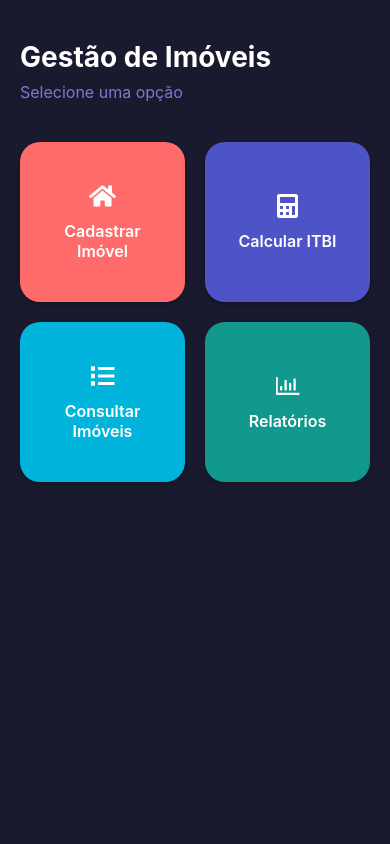
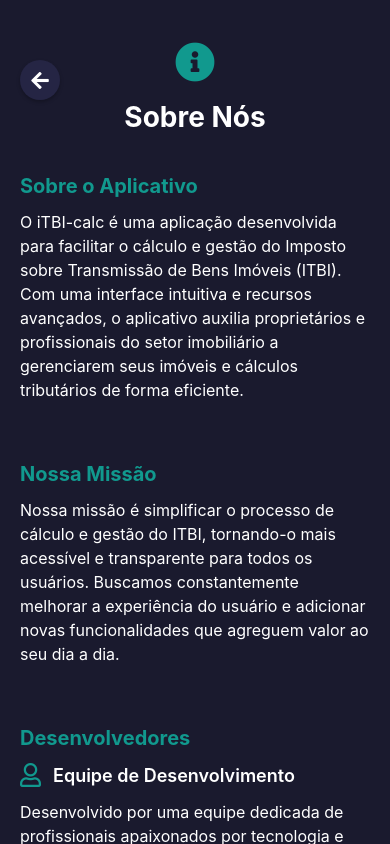
Before and after one commit to lucasskt18/iTBI-calc, a React Native app: screen /AboutUs in a window 390 px wide. Built offline with nearby package versions, Linux system fonts and the light colour scheme.

Commit message:
Add About Us screen to navigation and update HomeScreen

```diff
--- a/src/navigation/AppNavigator.tsx
+++ b/src/navigation/AppNavigator.tsx
@@ -6,6 +6,7 @@
 import CalculateITBIScreen from '../screens/CalculateITBIScreen';
 import ListPropertiesScreen from '../screens/ListPropertiesScreen';
 import EditPropertyScreen from '../screens/EditPropertyScreen';
+import AboutUsScreen from '../screens/AboutUsScreen';
 
 const Stack = createNativeStackNavigator();
 
@@ -62,6 +63,13 @@
             animation: 'slide_from_right',
           }}
         />
+        <Stack.Screen
+          name="AboutUs"
+          component={AboutUsScreen}
+          options={{
+            animation: 'slide_from_right',
+          }}
+        />
       </Stack.Navigator>
     </NavigationContainer>
   );
--- /dev/null
+++ b/src/screens/AboutUsScreen.tsx
@@ -0,0 +1,103 @@
+import React from 'react';
+import { View, StyleSheet, Text, ScrollView, SafeAreaView, StatusBar } from 'react-native';
+import { Icon } from '@rneui/themed';
+import BackButton from '../components/BackButton';
+
+export default function AboutUsScreen() {
+    return (
+        <SafeAreaView style={styles.container}>
+            <StatusBar barStyle="light-content" backgroundColor="#1A1A2E" />
+            <BackButton />
+            <ScrollView style={styles.scrollView}>
+                <View style={styles.header}>
+                    <Icon name="info-circle" type="font-awesome-5" color="#11998e" size={40} />
+                    <Text style={styles.title}>Sobre Nós</Text>
+                </View>
+
+                <View style={styles.section}>
+                    <Text style={styles.sectionTitle}>Sobre o Aplicativo</Text>
+                    <Text style={styles.text}>
+                        O iTBI-calc é uma aplicação desenvolvida para facilitar o cálculo e gestão do Imposto sobre Transmissão de Bens Imóveis (ITBI).
+                        Com uma interface intuitiva e recursos avançados, o aplicativo auxilia proprietários e profissionais do setor imobiliário
+                        a gerenciarem seus imóveis e cálculos tributários de forma eficiente.
+                    </Text>
+                </View>
+
+                <View style={styles.section}>
+                    <Text style={styles.sectionTitle}>Nossa Missão</Text>
+                    <Text style={styles.text}>
+                        Nossa missão é simplificar o processo de cálculo e gestão do ITBI, tornando-o mais acessível e transparente para todos os usuários.
+                        Buscamos constantemente melhorar a experiência do usuário e adicionar novas funcionalidades que agreguem valor ao seu dia a dia.
+                    </Text>
+                </View>
+
+                <View style={styles.section}>
+                    <Text style={styles.sectionTitle}>Desenvolvedores</Text>
+                    <View style={styles.teamMember}>
+                        <Icon name="user" type="font-awesome-5" color="#11998e" size={24} />
+                        <Text style={styles.teamMemberName}>Equipe de Desenvolvimento</Text>
+                    </View>
+                    <Text style={styles.text}>
+                        Desenvolvido por uma equipe dedicada de profissionais apaixonados por tecnologia e inovação,
+                        comprometidos em entregar a melhor solução para nossos usuários.
+                    </Text>
+                </View>
+
+                <View style={styles.section}>
+                    <Text style={styles.sectionTitle}>Contato</Text>
+                    <Text style={styles.text}>
+                        Para sugestões, dúvidas ou feedback, entre em contato conosco através do email:
+                        suporte@itbicalc.com.br
+                    </Text>
+                </View>
+            </ScrollView>
+        </SafeAreaView>
+    );
+}
+
+const styles = StyleSheet.create({
+    container: {
+        flex: 1,
+        backgroundColor: '#1A1A2E',
+    },
+    scrollView: {
+        flex: 1,
+    },
+    header: {
+        alignItems: 'center',
+        padding: 20,
+        paddingTop: 40,
+    },
+    title: {
+        fontSize: 28,
+        fontWeight: 'bold',
+        color: '#FFF',
+        marginTop: 16,
+    },
+    section: {
+        padding: 20,
+        marginBottom: 20,
+    },
+    sectionTitle: {
+        fontSize: 20,
+        fontWeight: 'bold',
+        color: '#11998e',
+        marginBottom: 12,
+    },
+    text: {
+        fontSize: 16,
+        color: '#FFF',
+        lineHeight: 24,
+    },
+    teamMember: {
+        flexDirection: 'row',
+        alignItems: 'center',
+        marginBottom: 12,
+    },
+    teamMemberName: {
+        fontSize: 18,
+        fontWeight: '600',
+        color: '#FFF',
+        marginLeft: 12,
+    },
+});
--- a/src/screens/HomeScreen.tsx
+++ b/src/screens/HomeScreen.tsx
@@ -9,6 +9,7 @@
   RegisterProperty: undefined;
   CalculateITBI: undefined;
   ListProperties: undefined;
+  AboutUs: undefined;
 };
 
 type NavigationProp = NativeStackNavigationProp<RootStackParamList>;
@@ -66,10 +67,10 @@
             onPress={() => navigation.navigate('ListProperties')}
           />
           <MenuItem
-            title="Relatórios"
-            icon="chart-bar"
+            title="Sobre Nós"
+            icon="info-circle"
             color="#11998e"
-            onPress={() => { }}
+            onPress={() => navigation.navigate('AboutUs')}
           />
         </View>
       </View>
```
